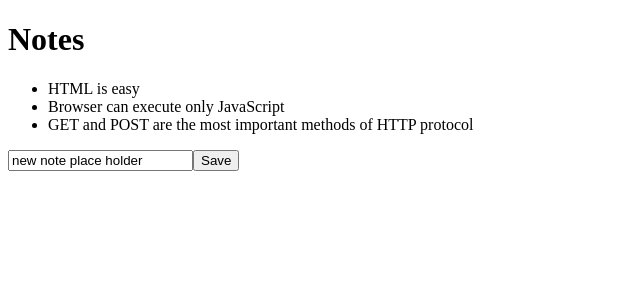
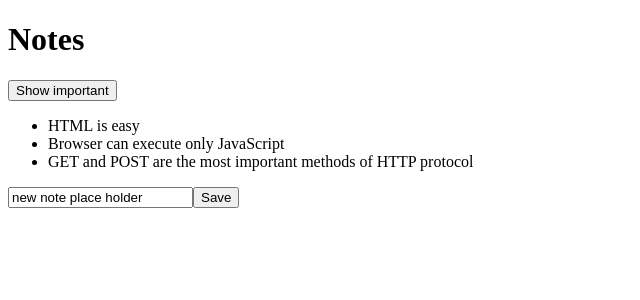
Before and after one commit to Scott-Zeta/FullStackOpen_MOOC, a React (Create React App) app in the folder Part2/part2-notes/: page / in a window 1280 px wide. Shown: the top 300 px of the page, without its empty margins (0-640 px from the left). Built offline with nearby package versions, Linux system fonts and the light colour scheme.

Commit message:
a switch button

```diff
--- a/Part2/part2-notes/src/App.js
+++ b/Part2/part2-notes/src/App.js
@@ -5,6 +5,9 @@ const App = (props) => {
   const [notes, setNotes] = useState(props.notes)
   const [newNote, setNewNote] = useState("new note place holder") //this is actually not a appropriate way for palce holder
   const [showAll, setShowAll] = useState(true)
+
+  const notesToShow = showAll ? notes : notes.filter(note => note.important === true)
+  //a if else statement, condition showAll?, if true, all notes, if false, notes with filter
 
   const addNote = (event) => {
     event.preventDefault() //prevent refresh page in old way
@@ -29,6 +32,12 @@ const App = (props) => {
   return (
     <div>
       <h1>Notes</h1>
+      <div>
+        <button onClick = {() => setShowAll(!showAll)}>
+          Show {showAll ? 'important': 'all'}
+          {/* with click, the 'showAll' variable will change, then so the button's name */}
+        </button>
+      </div>
       <ul>
         {notes.map(note =>
           <Note key={note.id} note={note} />
```
